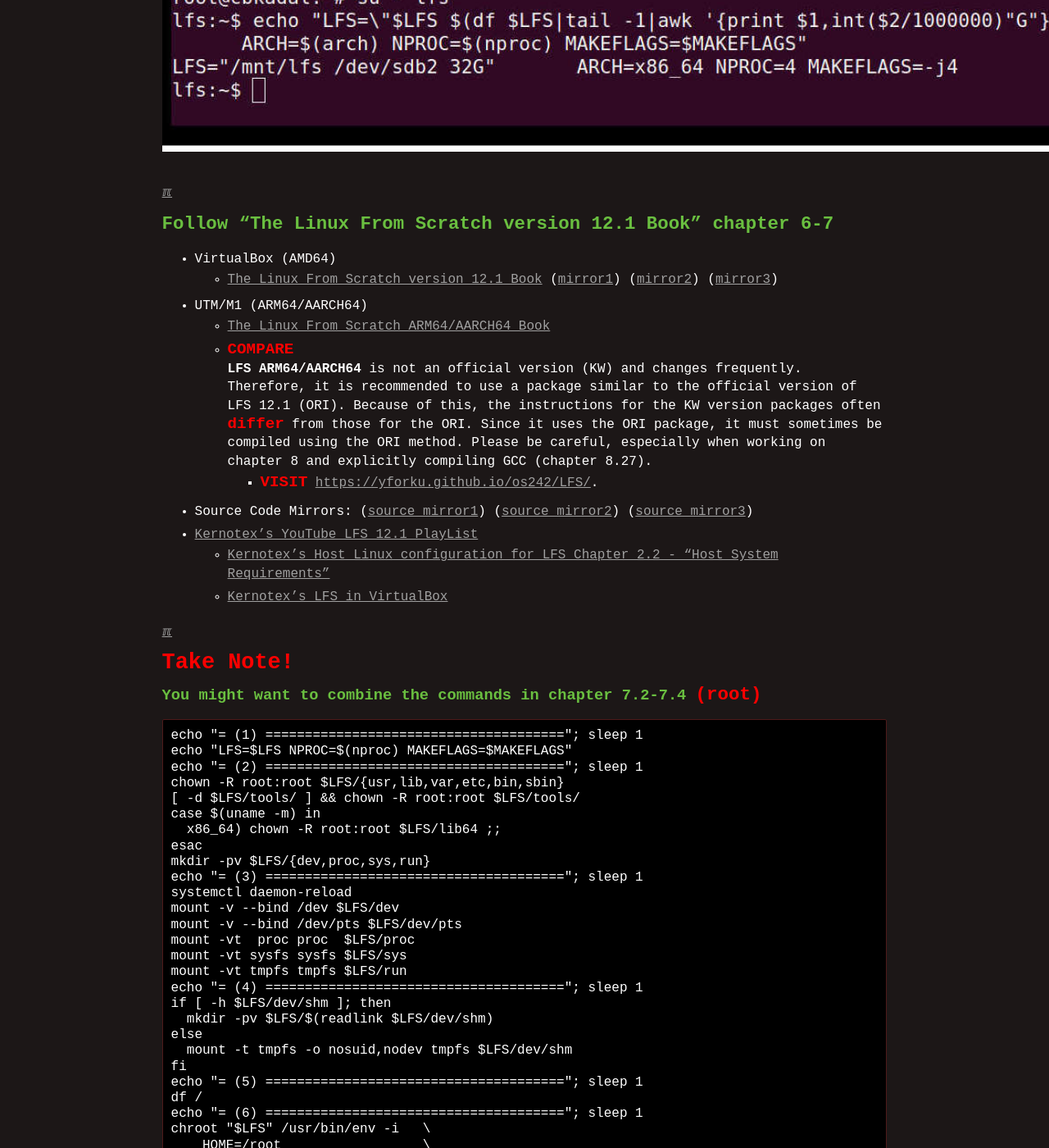
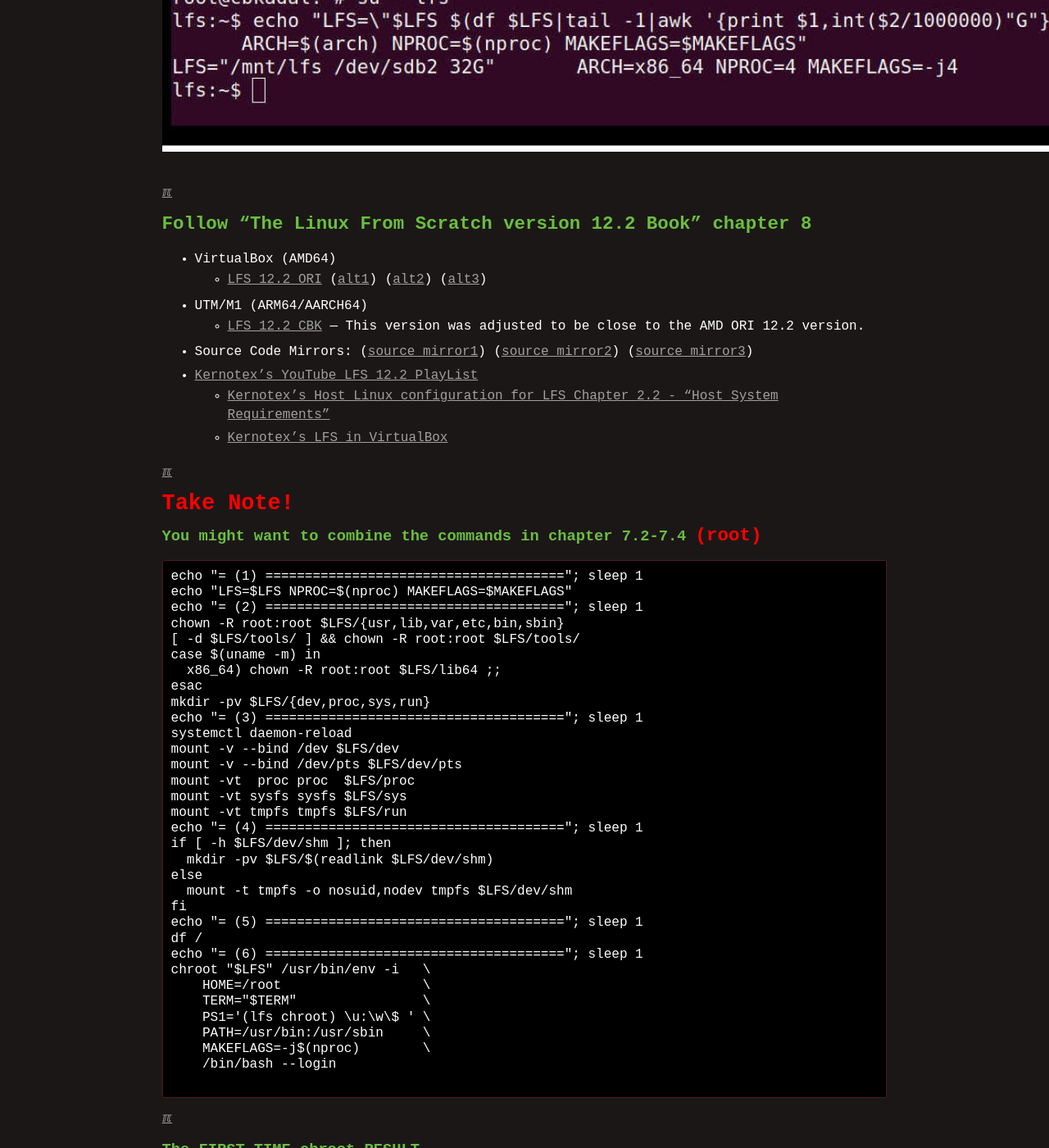
Before and after one commit to os2xx/demOS, a Jekyll site: the page built from W10-03.md, in a window 1280 px wide and 1400 px high, scrolled down 1420 px. Shown: the whole window at 82% size. Built offline with Jekyll 4.4.1, drawn with Linux system fonts in a browser that asks for light colours; some of the changed text lies outside the part shown.

Commit message:
modified:   W10-03.md

```diff
--- a/W10-03.md
+++ b/W10-03.md
@@ -40,30 +40,22 @@ echo "LFS=\"$LFS $(df $LFS|tail -1|awk '{print $1,int($2/1000000)"G"}')\" \
 
 <br>
 [&#x213C;](#)<br id="idx003">
-## Follow "The Linux From Scratch version 12.1 Book" chapter 6-7
+## Follow "The Linux From Scratch version 12.2 Book" chapter 8
 * VirtualBox (AMD64)
-  * [The Linux From Scratch version 12.1 Book](https://www.linuxfromscratch.org/lfs/view/12.1/)
-  ([mirror1](https://lfs.mirrors.hoobly.com/lfs/view/12.1/))
-  ([mirror2](https://lfs-hk.koddos.net/lfs/view/12.1/))
-  ([mirror3](https://lfs.opensource.foundation/lfs/view/12.1/))
+  * [LFS 12.2 ORI](https://www.linuxfromscratch.org/lfs/view/12.2/){:target="_blank"}
+  ([alt1](https://lfs.mirrors.hoobly.com/lfs/view/12.2/){:target="_blank"})
+  ([alt2](https://lfs-hk.koddos.net/lfs/view/12.2/){:target="_blank"})
+  ([alt3](https://lfs.mirror.fileplanet.com/lfs/view/12.2/){:target="_blank"})
 * UTM/M1 (ARM64/AARCH64)
-  * [The Linux From Scratch ARM64/AARCH64 Book](https://www.linuxfromscratch.org/~xry111/lfs/view/arm64/)
-  * <span style="color:red; font-weight:bold; font-size:larger;">COMPARE</span><br>
-    <b>LFS ARM64/AARCH64</b> is not an official version (KW) and changes frequently.
-    Therefore, it is recommended to use a package similar to the official version of LFS 12.1 (ORI).
-    Because of this, the instructions for the KW version packages often
-    <span style="color:red; font-weight:bold; font-size:larger;">differ</span>
-    from those for the ORI.  Since it uses the ORI package, it must sometimes be compiled using the ORI method.
-    Please be careful, especially when working on chapter 8 and explicitly compiling GCC (chapter 8.27).
-    * <span style="color:red; font-weight:bold; font-size:larger;">VISIT</span>
-      <https://yforku.github.io/os242/LFS/>.
+  * [LFS 12.2 CBK](https://lfs.vlsm.org/arm64/){:target="_blank"} ---
+    This version was adjusted to be close to the AMD ORI 12.2 version.
 * Source Code Mirrors:
-  ([source mirror1](https://lfs.gnlug.org/pub/lfs/lfs-packages/12.1/))
-  ([source mirror2](https://mirror.fileplanet.com/lfs/pub/lfs/lfs-packages/12.1/))
-  ([source mirror3](https://mirror.koddos.net/lfs/lfs-packages/12.1/))
-* [Kernotex's YouTube LFS 12.1 PlayList](https://www.youtube.com/playlist?list=PLyc5xVO2uDsCKdz6-Ojah0o-ZTqGE7HEX)
-  * [Kernotex's Host Linux configuration for LFS Chapter 2.2 - "Host System Requirements"](https://www.youtube.com/playlist?list=PLyc5xVO2uDsCQChvKRDhF-cvsguDfd-y2)
-  * [Kernotex's LFS in VirtualBox](https://www.youtube.com/playlist?list=PLyc5xVO2uDsB4gJ2dPySvs2eK_roFwKeb)
+  ([source mirror1](https://lfs.gnlug.org/pub/lfs/lfs-packages/12.2/){:target="_blank"})
+  ([source mirror2](https://mirror.fileplanet.com/lfs/pub/lfs/lfs-packages/12.2/){:target="_blank"})
+  ([source mirror3](https://mirror.koddos.net/lfs/lfs-packages/12.2/){:target="_blank"})
+* [Kernotex's YouTube LFS 12.2 PlayList](https://www.youtube.com/playlist?list=PLyc5xVO2uDsDzdT8lkx430hZ-gY69wgS3){:target="_blank"}
+  * [Kernotex's Host Linux configuration for LFS Chapter 2.2 - "Host System Requirements"](https://www.youtube.com/playlist?list=PLyc5xVO2uDsCQChvKRDhF-cvsguDfd-y2){:target="_blank"}
+  * [Kernotex's LFS in VirtualBox](https://www.youtube.com/playlist?list=PLyc5xVO2uDsB4gJ2dPySvs2eK_roFwKeb){:target="_blank"}
 
 [&#x213C;](#)<br id="idx004">
 ## <span style="color:red; font-weight:bold; font-size:larger;">Take Note!</span>
--- a/_config.yml
+++ b/_config.yml
@@ -1,5 +1,5 @@
 title: Operating Systems Programming
-version:     "Thu 14 Nov 2024 14:01"
+version:     "Thu 14 Nov 2024 14:02"
 copyright:   "2024-2024"
 description: This is the Operating System course site,
       a GitHub Page, hosted at GitHub.com (thank you!).
```
Also changed, not shown: other parts of W10-03.md (+2 -2 lines).
